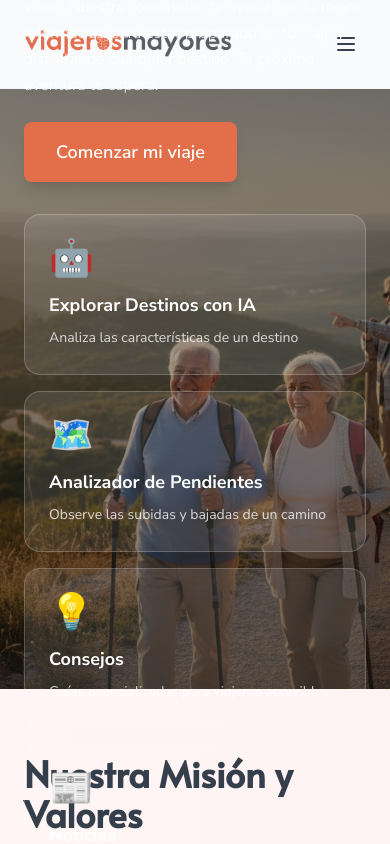
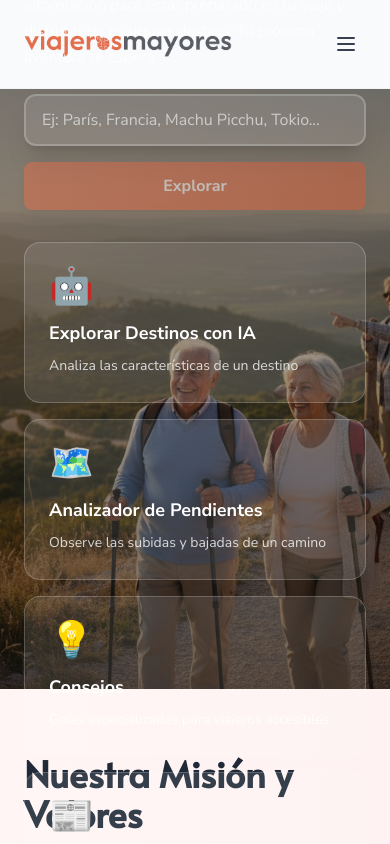
Before and after one commit to yagodurcak/viajeros-mayores, a Next.js app: page / in a window 390 px wide. Shown: the top 844 px of the page. Built offline with nearby package versions, Linux system fonts and the light colour scheme; no server answers; the database is empty.

Commit message:
Enhance Hero and Search components with improved search functionality and UI updates. Implement search input in Hero for direct navigation, and auto-search feature in Search page based on URL parameters. Update Footer to include new navigation links for exploring and slope analysis.

```diff
--- a/app/(home)/_components/Hero/Hero.tsx
+++ b/app/(home)/_components/Hero/Hero.tsx
@@ -1,8 +1,14 @@
-import React from 'react';
+'use client';
+
+import React, { useState } from 'react';
 import Image from 'next/image';
 import Link from 'next/link';
+import { useRouter } from 'next/navigation';
 
 const Hero: React.FC = () => {
+  const router = useRouter();
+  const [searchQuery, setSearchQuery] = useState('');
+  const [isFocused, setIsFocused] = useState(false);
   const features = [
     {
       icon: '🤖',
@@ -58,12 +64,49 @@ const Hero: React.FC = () => {
               mejor información para estar preparado en tu viaje y disfrutar de
               cualquier destino. Tu próxima aventura te espera.
             </p>
-            <Link
-              href="/search"
-              className="inline-block px-8 py-4 bg-[#E36E4A] hover:bg-[#D45A36] text-white rounded-lg font-semibold text-lg transition-all duration-300 shadow-lg hover:shadow-xl hover:scale-105"
+
+            {/* Search Input */}
+            <form
+              onSubmit={(e) => {
+                e.preventDefault();
+                if (searchQuery.trim()) {
+                  router.push(
+                    `/search?q=${encodeURIComponent(searchQuery.trim())}`
+                  );
+                }
+              }}
+              className="w-full max-w-2xl flex flex-col gap-4 md:flex-row md:items-center"
             >
-              Comenzar mi viaje
-            </Link>
+              <div
+                className={`relative flex-1 rounded-xl border-2 bg-white/10 backdrop-blur-md shadow-2xl transition-all duration-300 ${
+                  isFocused
+                    ? 'border-white/60 scale-[1.02] shadow-2xl'
+                    : 'border-white/20 shadow-xl'
+                }`}
+              >
+                <div className="px-4 py-3 md:px-6 md:py-4">
+                  {/* Input */}
+                  <input
+                    type="text"
+                    value={searchQuery}
+                    onChange={(e) => setSearchQuery(e.target.value)}
+                    onFocus={() => setIsFocused(true)}
+                    onBlur={() => setIsFocused(false)}
+                    placeholder="Ej: París, Francia, Machu Picchu, Tokio..."
+                    className="w-full bg-transparent text-base text-white placeholder:text-white/60 focus:outline-none md:text-lg"
+                  />
+                </div>
+              </div>
+
+              {/* Explore Button */}
+              <button
+                type="submit"
+                disabled={!searchQuery.trim()}
+                className="flex-shrink-0 rounded-lg bg-gradient-to-r from-[#E36E4A] to-[#D45A36] px-6 py-3 font-bold text-white shadow-lg transition-all hover:from-[#D45A36] hover:to-[#C04A26] hover:shadow-xl disabled:cursor-not-allowed disabled:opacity-50 disabled:hover:from-[#E36E4A] disabled:hover:to-[#D45A36] md:px-8 md:py-4"
+              >
+                Explorar
+              </button>
+            </form>
           </div>
 
           {/* Right Column - Feature Cards */}
--- a/app/search/page.tsx
+++ b/app/search/page.tsx
@@ -1,18 +1,32 @@
 'use client';
 
-import React, { useState } from 'react';
+import React, { useState, useEffect } from 'react';
+import { useSearchParams } from 'next/navigation';
 import ReactMarkdown from 'react-markdown';
 
 const SearchPage = () => {
+  const searchParams = useSearchParams();
   const [searchQuery, setSearchQuery] = useState('');
   const [isFocused, setIsFocused] = useState(false);
   const [isLoading, setIsLoading] = useState(false);
   const [result, setResult] = useState<string | null>(null);
   const [error, setError] = useState<string | null>(null);
 
-  const handleSearch = async (e: React.FormEvent) => {
-    e.preventDefault();
-    if (!searchQuery.trim()) return;
+  // Leer parámetro q de la URL y realizar búsqueda automática
+  useEffect(() => {
+    const queryParam = searchParams.get('q');
+    if (queryParam) {
+      setSearchQuery(queryParam);
+      // Realizar búsqueda automática después de un pequeño delay
+      const timer = setTimeout(() => {
+        performSearch(queryParam);
+      }, 300);
+      return () => clearTimeout(timer);
+    }
+  }, [searchParams]);
+
+  const performSearch = async (query: string) => {
+    if (!query.trim()) return;
 
     setIsLoading(true);
     setError(null);
@@ -25,7 +39,7 @@ const SearchPage = () => {
           'Content-Type': 'application/json',
         },
         body: JSON.stringify({
-          destination: searchQuery.trim(),
+          destination: query.trim(),
         }),
       });
 
@@ -45,10 +59,16 @@ const SearchPage = () => {
     }
   };
 
+  const handleSearch = async (e: React.FormEvent) => {
+    e.preventDefault();
+    if (!searchQuery.trim()) return;
+    await performSearch(searchQuery);
+  };
+
   return (
     <div className="min-h-screen bg-gradient-to-br from-gray-50 via-white to-gray-50">
       {/* Hero Section */}
-      <section className="relative overflow-hidden bg-gradient-to-br from-[#E36E4A] via-[#D45A36] to-[#C04A26] py-16 md:py-24">
+      <section className="relative overflow-hidden bg-gradient-to-br from-[#E36E4A] via-[#D45A36] to-[#C04A26] py-8 md:py-12">
         {/* Background Pattern */}
         <div className="absolute inset-0 opacity-10">
           <div
@@ -68,18 +88,18 @@ const SearchPage = () => {
         <div className="relative mx-auto max-w-5xl px-4">
           <div className="text-center">
             {/* Title */}
-            <div className="mb-6">
-              <h1 className="mb-4 text-5xl font-bold text-white md:text-6xl lg:text-7xl">
+            <div className="mb-4">
+              <h1 className="mb-2 text-4xl font-bold text-white md:text-5xl lg:text-6xl">
                 Explora el Mundo
               </h1>
-              <p className="mx-auto max-w-2xl text-xl text-white/95 md:text-2xl">
+              <p className="mx-auto max-w-2xl text-lg text-white/95 md:text-xl">
                 Información detallada sobre cualquier destino del mundo con la
                 ayuda de nuestro agente entrenado de inteligencia artificial
               </p>
             </div>
 
             {/* Search Input in Hero */}
-            <form onSubmit={handleSearch} className="mx-auto mt-10 max-w-3xl">
+            <form onSubmit={handleSearch} className="mx-auto mt-6 max-w-3xl">
               <div
                 className={`relative rounded-2xl border-2 bg-white shadow-2xl transition-all duration-300 ${
                   isFocused
@@ -132,14 +152,17 @@ const SearchPage = () => {
             </form>
 
             {/* Quick Suggestions */}
-            <div className="mt-8 flex flex-wrap justify-center gap-3">
+            <div className="mt-4 flex flex-wrap justify-center gap-3">
               <span className="text-sm font-medium text-white/90">
                 Búsquedas populares:
               </span>
               {['París', 'Tokio', 'Roma', 'Barcelona'].map((example) => (
                 <button
                   key={example}
-                  onClick={() => setSearchQuery(example)}
+                  onClick={() => {
+                    setSearchQuery(example);
+                    performSearch(example);
+                  }}
                   className="rounded-full border border-white/30 bg-white/10 px-4 py-2 text-sm text-white backdrop-blur-sm transition-all hover:bg-white/20 hover:border-white/50"
                 >
                   {example}
--- a/components/Footer/Footer.tsx
+++ b/components/Footer/Footer.tsx
@@ -60,6 +60,22 @@ const Footer: React.FC = () => {
                   className="hover:text-[#E36E4A] transition-colors"
                 >
                   Inicio
+                </Link>
+              </li>
+              <li>
+                <Link
+                  href="/search"
+                  className="hover:text-[#E36E4A] transition-colors"
+                >
+                  Explorar
+                </Link>
+              </li>
+              <li>
+                <Link
+                  href="/maps"
+                  className="hover:text-[#E36E4A] transition-colors"
+                >
+                  Analizador de pendientes
                 </Link>
               </li>
               <li>
```
